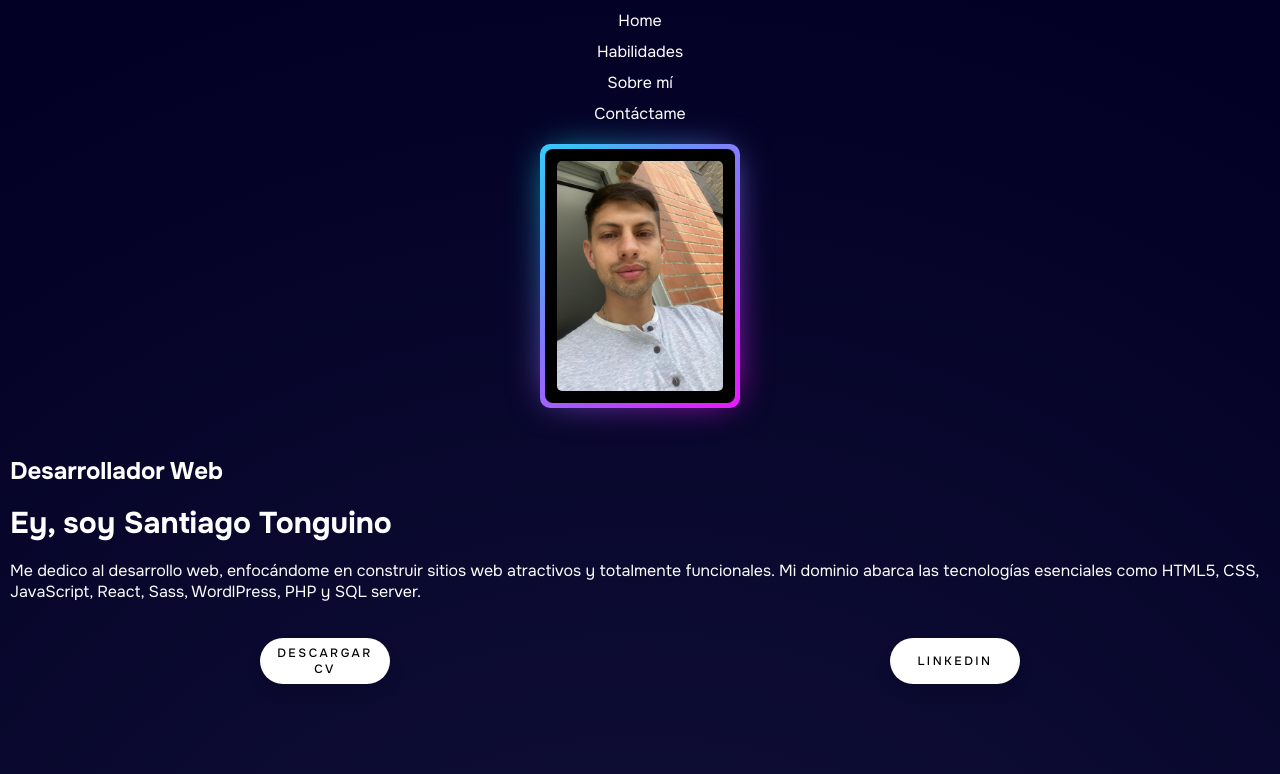
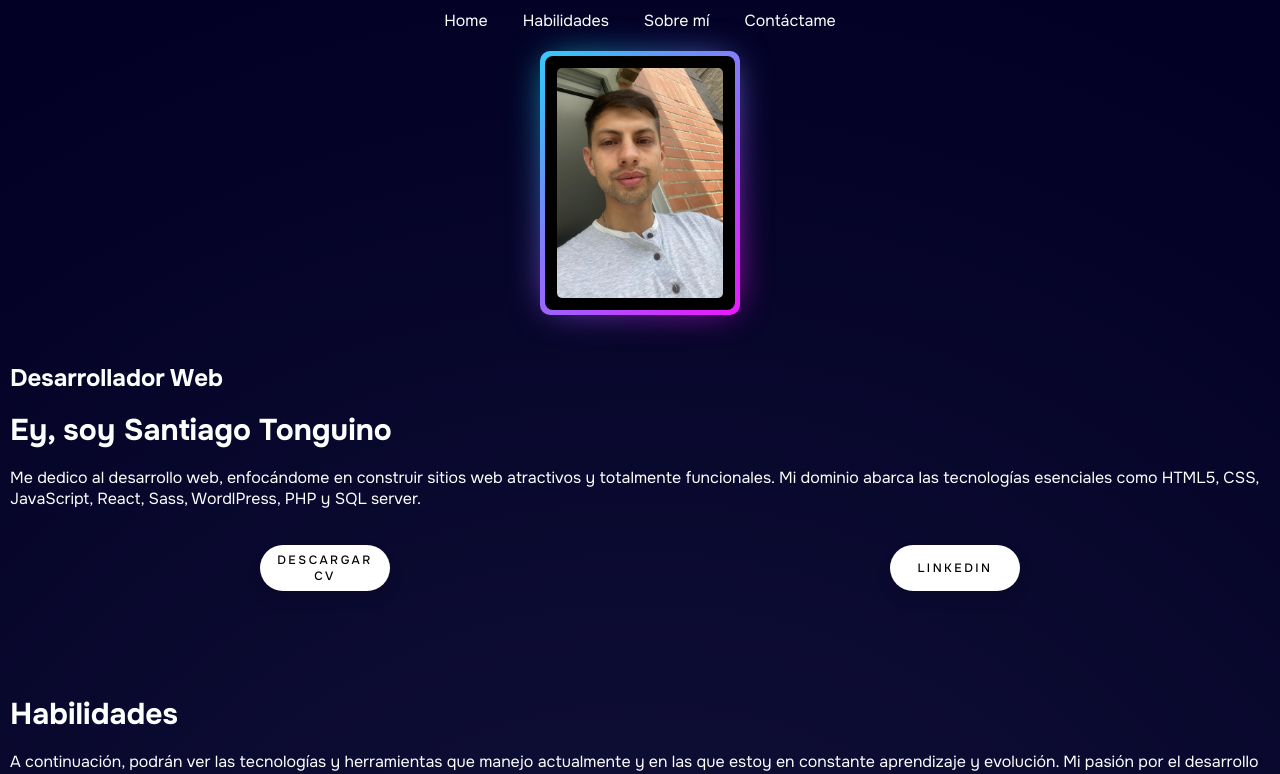
Before and after one commit to tonguiino/Tonguiino-WebCraft, a React (Vite) app: page / in a window 1280 px wide. Shown: the top 774 px of the page. Built offline with nearby package versions, Linux system fonts and the light colour scheme.

Commit message:
Add responsive desing for header

```diff
--- a/src/Components/Header/Header.scss
+++ b/src/Components/Header/Header.scss
@@ -6,14 +6,20 @@ header {
         flex-direction: column;
         justify-content: center;
         align-items: center;
-        gap:10px;
+        gap: 10px;
 
-        li a:hover{
+        li a:hover {
             color: var(--yellow);
         }
     }
+    @media screen and (min-width:768px) {
+        ul {
+            display: flex;
+            flex-direction: row;
+            gap: 35px
+        }
 
-
+    }
 
 
 }
```
